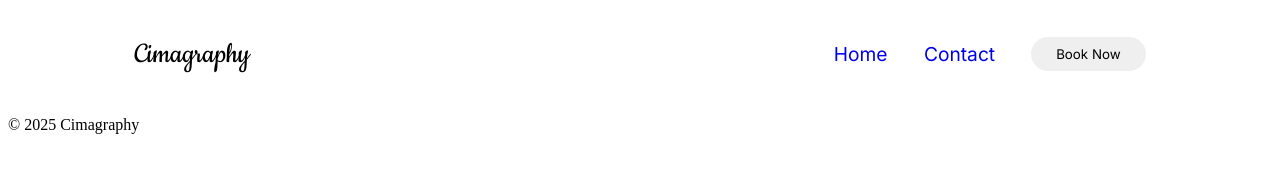
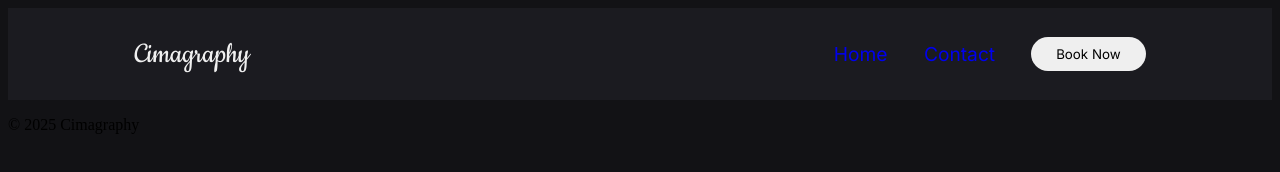
Before and after one commit to Cima9642/photography-folio, a plain HTML site: page index.html in a window 1280 px wide. Drawn offline with Linux system fonts and the light colour scheme; a web font is replaced by a local one.

Commit message:
updated css

```diff
--- a/style.css
+++ b/style.css
@@ -4,8 +4,16 @@
     --body-font: "Playfair Display", serif;
     --logo-font: "Cookie", cursive;
     --nav-font: "inter", sans-serif;
+    --global-bg: hsl(240, 7.69%, 7.65%);
+    --elevated1-bg:hsl(240, 7.69%, 11.65%); /* 1 & 2 Buttons, cards, and small containers that need subtle elevation.*/
+    --elevated2-bg:hsl(240, 7.69%, 13.65%);
+    --elevated3-bg:hsl(240, 7.69%, 15.65%); /* 3 & 4 Modals, dialogs, and primary interactive elements that require more prominence.*/
+    --elevated4-bg:hsl(240, 7.69%, 17.65%); /* Hover states, focus indicators, and other highly interactive elements.*/
+    --default-text-color: #f0f0f0;
 }
-
+html {
+    background-color: var(--global-bg);
+}
 /* ===== Flex Container for Layout ===== */
 .flex-container {
     display: flex;
@@ -21,6 +29,8 @@ header{
     align-items: center;
     height: 2rem;
     padding: 30px 10%;
+    background-color: var(--elevated1-bg);
+    color: var(--default-text-color);
     /* background-color: blue; */
 }
 
```
